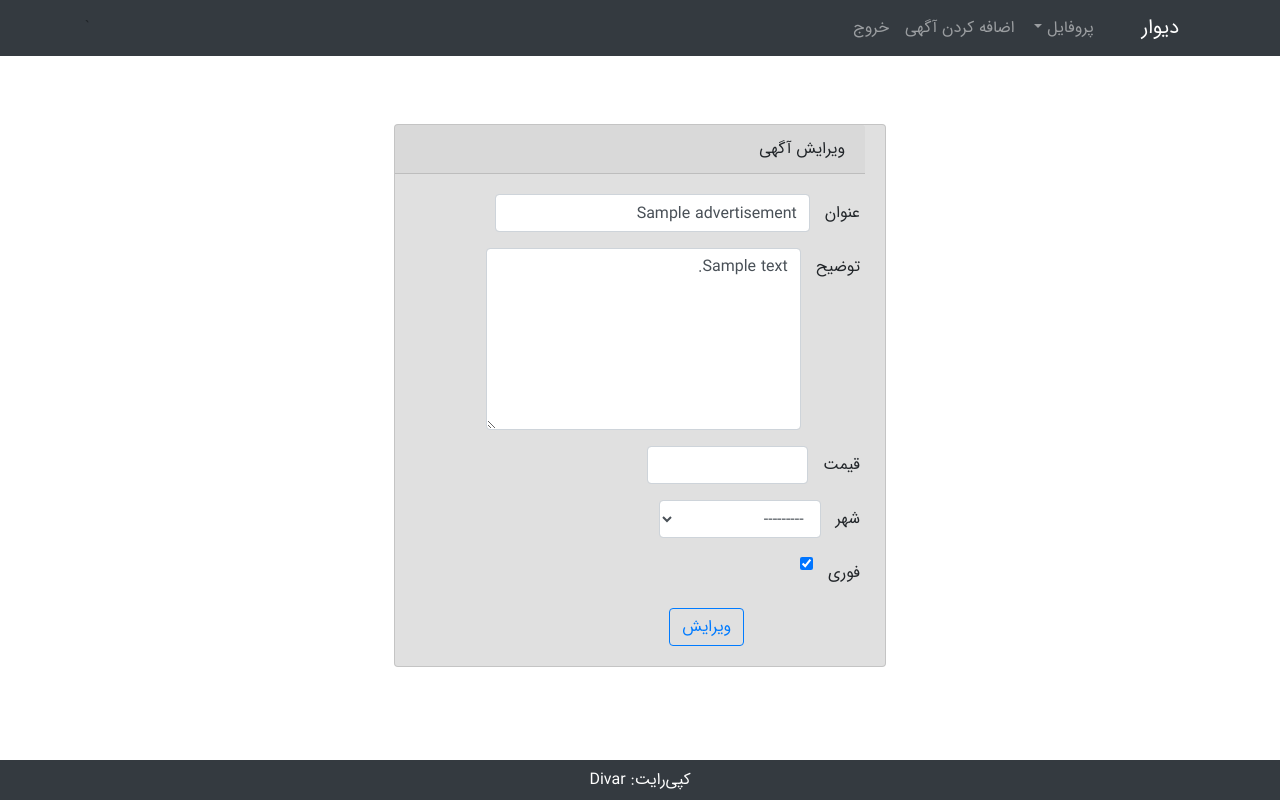
After one commit to rkaregar/Divar, a Django app: page /ads/edit/1/ in a window 1280 px wide. The commit adds this page. Run offline with Django 3.2, Linux system fonts and the light colour scheme; a user stored in the database is signed in; tables that the repository leaves empty hold one stand-in row (values such as "Sample post"); some libraries are stand-ins or nearby versions.

Commit message:
edit ad PBI completed

```diff
--- /dev/null
+++ b/divar-site/ads/templates/edit_ad.html
@@ -0,0 +1,92 @@
+{% extends "master.html" %}
+
+{% block content %}
+
+    <div id="page-content-wrapper" align="center">
+
+        <div class="container p-5" dir="rtl">
+            <div class="row justify-content-center">
+                <div class="col-md-6" align="center">
+
+                    <div class="card" style="background: #E0E0E0; padding-right: 20px">
+                        <div class="card-header text-right">ویرایش آگهی</div>
+
+                        <div class="card-body" align="center">
+                            <form method="post" enctype="multipart/form-data">
+                                {% csrf_token %}
+                                <div class="form-group row">
+                                    <label for="inputTitle" class="col-form-label">عنوان</label>
+                                    <div class="col-sm-9">
+                                        <input type="text" class="form-control" id="title"
+                                               name="title"
+                                               dir="rtl" value="{{ ad.title }}">
+                                    </div>
+                                </div>
+                                <div class="form-group row">
+                                    <label for="inputDesc" class="col-form-label">توضیح</label>
+                                    <div class="col-sm-9">
+                                        <textarea class="form-control" rows="7" id="desc" name="description"
+                                                  dir="rtl">{{ ad.description }}</textarea>
+                                    </div>
+                                </div>
+                                <div class="form-group row">
+                                    <label for="inputPrice" class="col-form-label">قیمت</label>
+                                    <div class="col-sm-5">
+                                        <input type="number" class="form-control" id="price"
+                                               name="price"
+                                               dir="ltr" value="{{ ad.price }}">
+                                    </div>
+                                </div>
+                                <div class="form-group row">
+                                    <label for="city" class="col-form-label">شهر</label>
+                                    <div class="col-sm-5 ">
+                                        <select class="form-control" id="city" name="city" dir="rtl">
+                                            <option value="">---------</option>
+                                            <option value="Tehran">تهران</option>
+                                            <option value="Kerman">کرمان</option>
+                                        </select>
+                                    </div>
+                                </div>
+
+                                <div class="form-group row">
+                                    <label for="is_urgent" class=" col-form-label">فوری</label>
+                                    <div class="col-sm-1">
+                                        <div class="checkbox">
+                                            <input type="checkbox" name="is_urgent" {% if ad.is_urgent %} checked {% endif %}>
+                                        </div>
+                                    </div>
+                                </div>
+
+                                <div class="form-group row mb-0">
+                                    <div class="col-md-8 offset-md-4">
+                                        <button type="submit" class="btn btn-outline-primary">
+                                            ویرایش
+                                        </button>
+                                    </div>
+                                </div>
+
+                            </form>
+                        </div>
+                    </div>
+                </div>
+            </div>
+        </div>
+        <div class="col-md-8" align="center">
+            {% if form.errors %}
+                <!-- Error messaging -->
+                <div id="form_errors" style="background: #ffcccc;">
+                    <div class="inner">
+                        <p>خطاهای زیر پیش آمده:</p>
+                        {{ form.non_field_errors }}
+                        <ul>
+                            {% for field in form %}
+                                {% if field.errors %}
+                                    <li>{{ field.label }}: {{ field.errors|striptags }}</li>{% endif %}
+                            {% endfor %}
+                        </ul>
+                    </div>
+                </div>
+            {% endif %}
+        </div>
+    </div>
+{% endblock %}
--- a/divar-site/ads/templates/my_ads.html
+++ b/divar-site/ads/templates/my_ads.html
@@ -42,6 +42,7 @@
                     </div>
                     <div class="card-footer">
                         <a href="/ads/view/{{ ad.id }}" class="btn btn-primary">توضیحات بیشتر</a>
+                        <a href="{% url 'ads:edit_ad' id=ad.id %}" class="btn btn-info" style="margin-top: 5px">ویرایش</a>
                         <div class="col-md-2"></div>
                         <button id="btn-archive{{ ad.id }}" type="button"
                                 {% if ad.is_archived %}class="btn btn-warning btn-archive disabled" {% else %}
--- a/divar-site/ads/urls.py
+++ b/divar-site/ads/urls.py
@@ -1,6 +1,6 @@
 from django.urls import path
 from ads.views import HomeView, AdvertisementCreationView, AdvertisementViewView, BookmarkView, MyAdsView, bookmark_ad, \
-    AdvertisementArchiveView, ReportCreationView
+    AdvertisementArchiveView, ReportCreationView, AdvertisementEditView
 
 urlpatterns = [
     path('', HomeView.as_view(), name='home'),
@@ -10,5 +10,6 @@ urlpatterns = [
     path('bookmarks/', BookmarkView.as_view(), name='view_bookmarks'),
     path('ajax/bookmark_ad/', bookmark_ad, name='bookmark_ad'),
     path('archive/<int:id>/', AdvertisementArchiveView.as_view(), name='archive_ad'),
-    path('report/<int:id>/', ReportCreationView.as_view(), name='report_ad')
+    path('report/<int:id>/', ReportCreationView.as_view(), name='report_ad'),
+    path('edit/<int:id>/', AdvertisementEditView.as_view(), name='edit_ad')
 ]
--- a/divar-site/ads/views.py
+++ b/divar-site/ads/views.py
@@ -111,8 +111,8 @@ class AdvertisementArchiveView(UpdateView):
 
     def get_object(self, queryset=None):
         ret = get_object_or_404(Advertisement, id=self.request.POST['id'])
-        # if self.request.user.is_superuser or ret.user == self.request.user:
-        return ret
+        if self.request.user.is_superuser or ret.user == self.request.user.member:
+            return ret
         raise PermissionDenied()
 
 
@@ -185,3 +185,28 @@ class ReportCreationView(CreateView):
 
     def get_success_url(self):
         return reverse('ads:view_advertisement', args=self.request.POST['id'])
+
+
+class AdvertisementEditView(UpdateView):
+    model = Advertisement
+    fields = ['title', 'price', 'description', 'is_urgent', 'city']
+    success_url = '/'
+    template_name = "edit_ad.html"
+
+    def get_object(self, queryset=None):
+        ret = get_object_or_404(Advertisement, id=self.kwargs['id'])
+        self.ad = ret
+        if ret.user != self.request.user.member:
+            raise PermissionDenied()
+        return ret
+
+    def get_context_data(self, **kwargs):
+        context = super().get_context_data(**kwargs)
+        context['ad'] = self.ad
+        return context
+
+    def form_valid(self, form):
+        ad = form.save(commit=False)
+        ad.user = self.request.user.member
+        ad.save()
+        return super().form_valid(form)
```
